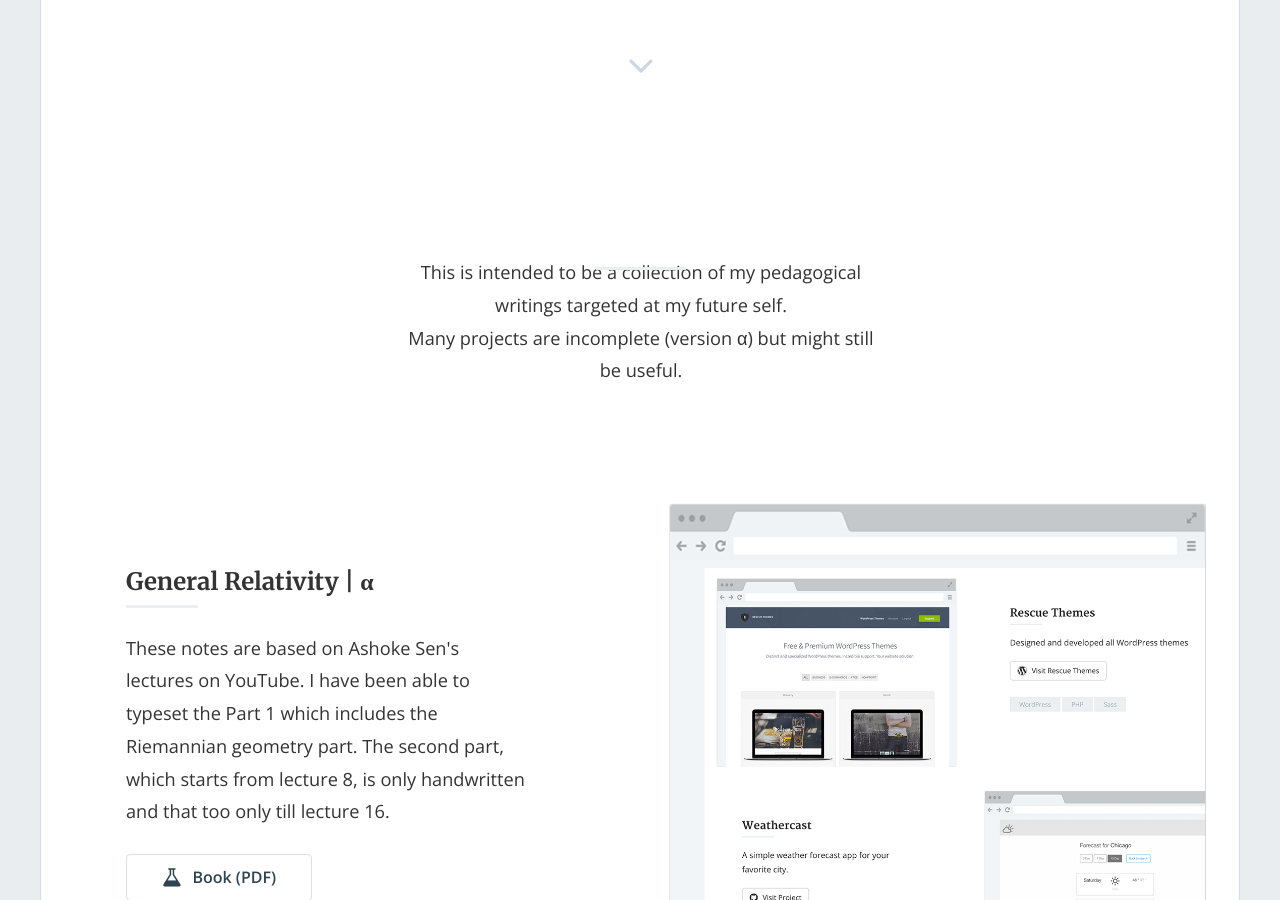
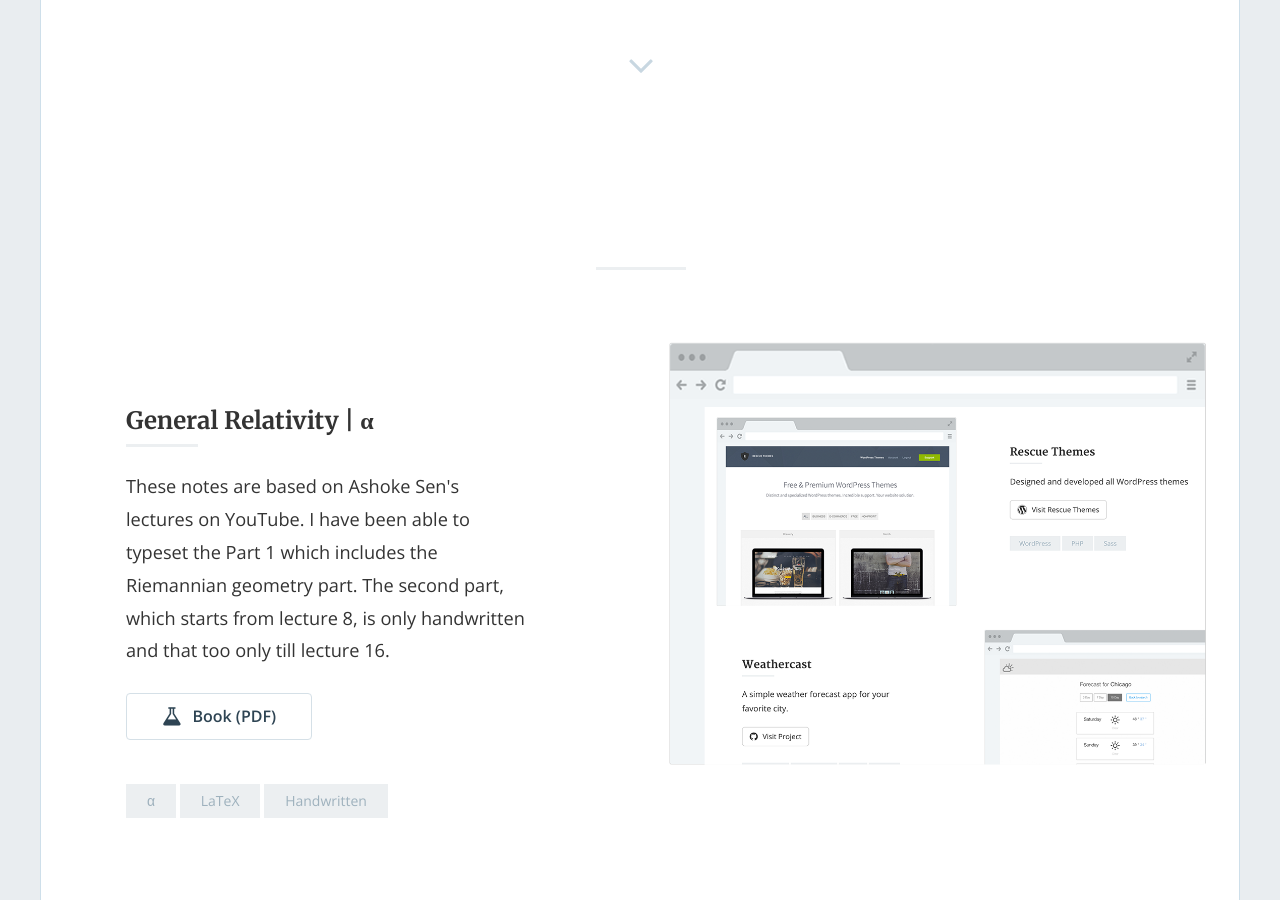
Before and after one commit to donkeyDocs/donkeyDocs.github.io, a Jekyll site: the page built from index.html, in a window 1280 px wide and 900 px high, scrolled down 657 px. Built offline with Jekyll 4.4.1, drawn with Linux system fonts in a browser that asks for light colours; nearby versions of some CDN libraries; the list of posts is cut into pages by our own code.

Commit message:
/ ‘_layouts/home.html’

```diff
--- a/_layouts/home.html
+++ b/_layouts/home.html
@@ -12,10 +12,10 @@
             {% endif %}
             {% if site.section_subtitle != '' %}
             <p class="section-subtitle text-center">{{ site.section_subtitle }}
-              This is intended to be a collection of my pedagogical writings targeted at my future self.
+<!--               This is intended to be a collection of my pedagogical writings targeted at my future self.
             <br/>
               Many projects are incomplete (version α) but might still be useful.
-            </p>
+ -->            </p>
             {% endif %}
 
             <div class="break"></div>
```
